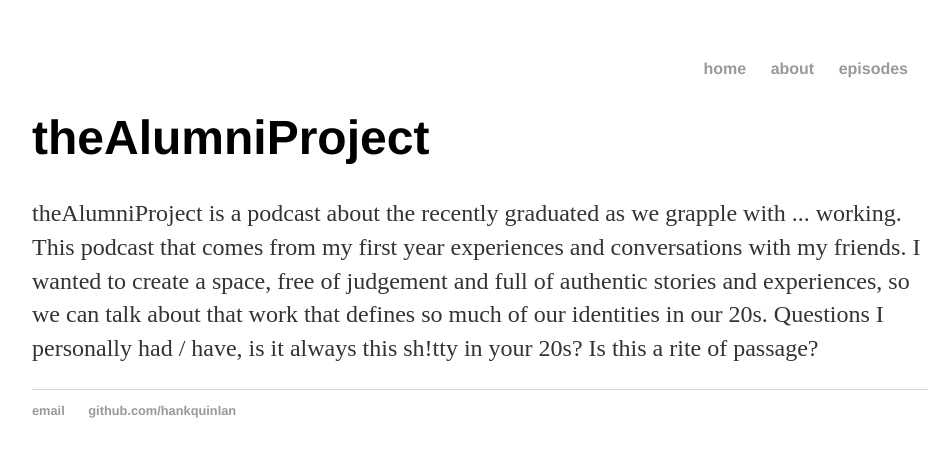
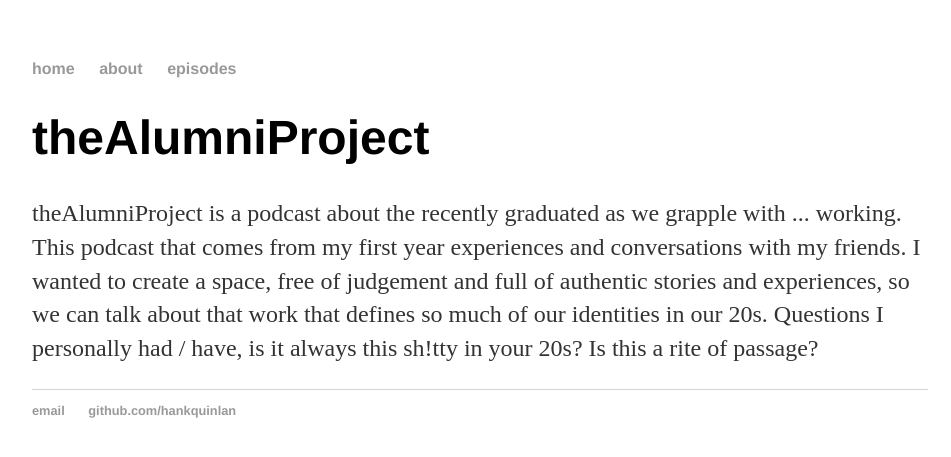
Before and after one commit to dlam58/theAlumniDiaries, a Jekyll site: the page built from about.html, in a window 1280 px wide. Shown: the top 457 px of the page, without its empty margins (160-1111 px from the left). Built offline with Jekyll 4.4.1, drawn with Linux system fonts in a browser that asks for light colours.

Commit message:
Update to get rid of aligning the menu

```diff
--- a/_layouts/default.html
+++ b/_layouts/default.html
@@ -6,7 +6,7 @@
 			<link rel="stylesheet" type="text/css" href="/css/main.css">
 		</head>
 		<body>
-			<nav align="right">
+			<nav>
 	    		<ul>
 	        		<li><a href="/theAlumniProject">home</a></li>
 		        	<li><a href="/theAlumniProject/about">about</a></li>
```
